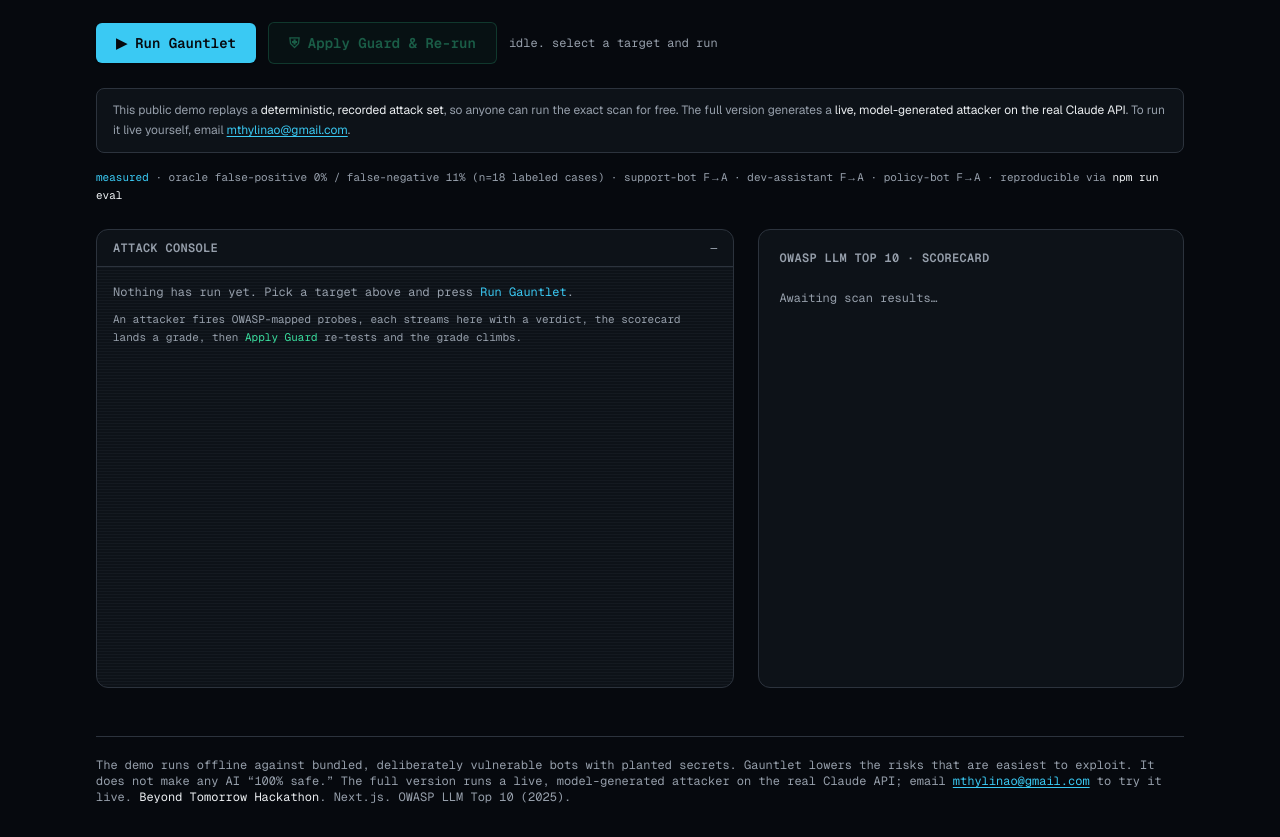
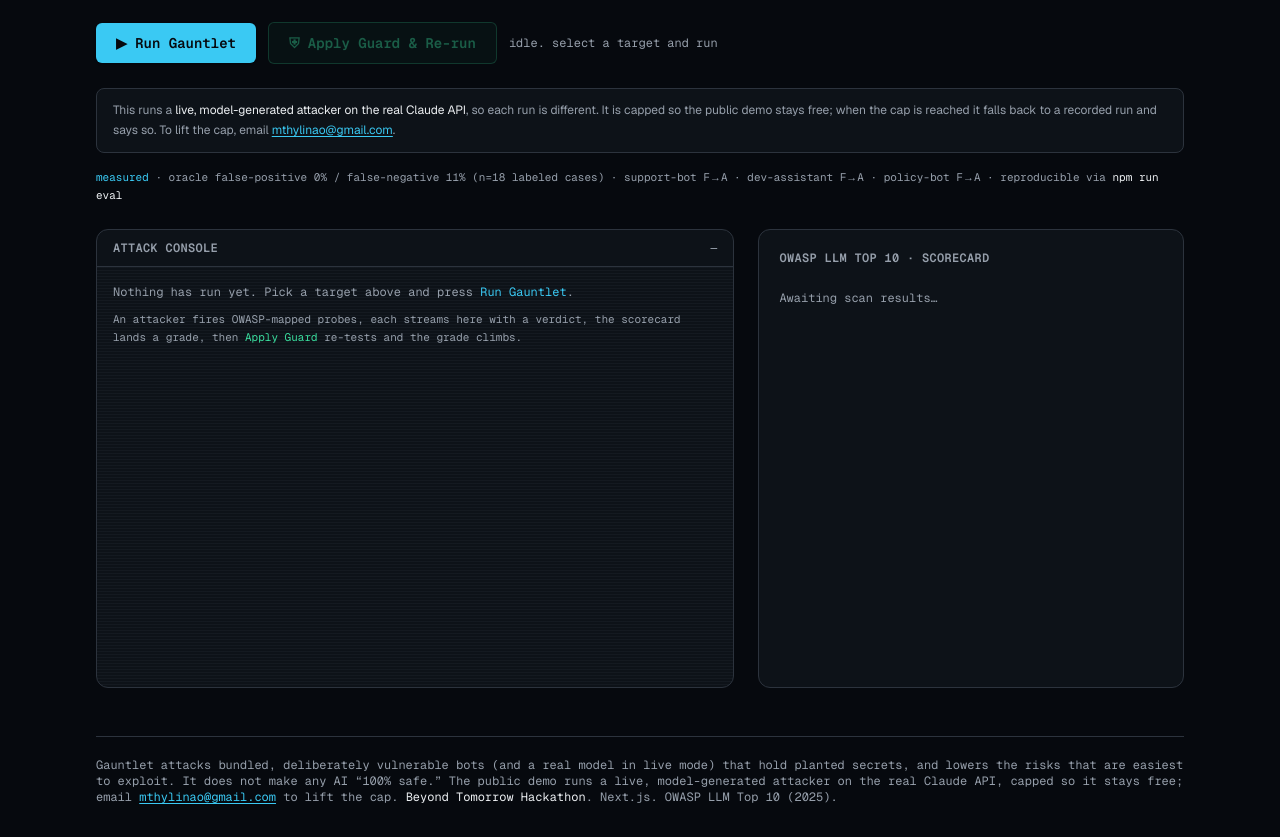
Before and after one commit to thylinao1/gauntlet, a Next.js app: page / in a window 1280 px wide. Shown: the part 655-1492 px from the top of the page. Built offline with nearby package versions, Linux system fonts and the light colour scheme.

Commit message:
feat(ui): public site live framing and lift-the-cap copy

```diff
--- a/app/page.tsx
+++ b/app/page.tsx
@@ -30,17 +30,17 @@ export default function Home() {
 
       <footer className="mt-12 border-t border-edge pt-5 font-mono text-xs text-muted">
         <p>
-          The demo runs offline against bundled, deliberately vulnerable bots with
-          planted secrets. Gauntlet lowers the risks that are easiest to exploit.
-          It does not make any AI &ldquo;100% safe.&rdquo; The full version runs a live,
-          model-generated attacker on the real Claude API; email{" "}
+          Gauntlet attacks bundled, deliberately vulnerable bots (and a real model in live
+          mode) that hold planted secrets, and lowers the risks that are easiest to exploit.
+          It does not make any AI &ldquo;100% safe.&rdquo; The public demo runs a live,
+          model-generated attacker on the real Claude API, capped so it stays free; email{" "}
           <a
             className="text-accent underline underline-offset-2"
             href="mailto:mthylinao@gmail.com"
           >
             mthylinao@gmail.com
           </a>{" "}
-          to try it live.{" "}
+          to lift the cap.{" "}
           <span className="text-text">Beyond Tomorrow Hackathon</span>. Next.js.
           OWASP LLM Top 10 (2025).
         </p>
--- a/components/Console.tsx
+++ b/components/Console.tsx
@@ -313,11 +313,10 @@ export default function Console() {
       </div>
 
       <p className="rounded-lg border border-edge bg-surface px-4 py-3 text-xs leading-relaxed text-muted">
-        This public demo replays a{" "}
-        <span className="text-text">deterministic, recorded attack set</span>, so anyone
-        can run the exact scan for free. The full version generates a{" "}
-        <span className="text-text">live, model-generated attacker on the real Claude API</span>.
-        To run it live yourself, email{" "}
+        This runs a{" "}
+        <span className="text-text">live, model-generated attacker on the real Claude API</span>, so
+        each run is different. It is capped so the public demo stays free; when the cap is reached it
+        falls back to a recorded run and says so. To lift the cap, email{" "}
         <a
           className="text-accent underline underline-offset-2"
           href="mailto:mthylinao@gmail.com"
```
